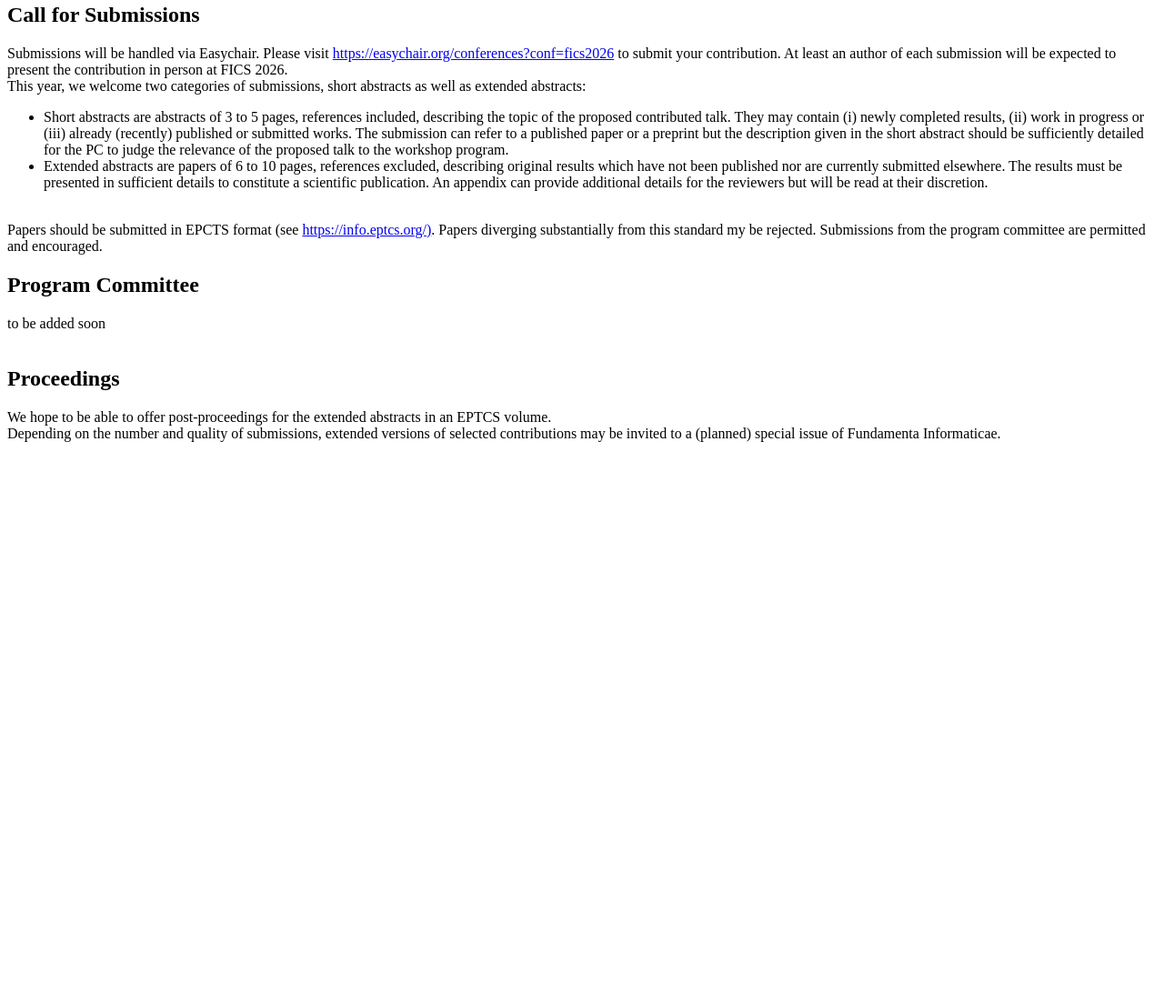
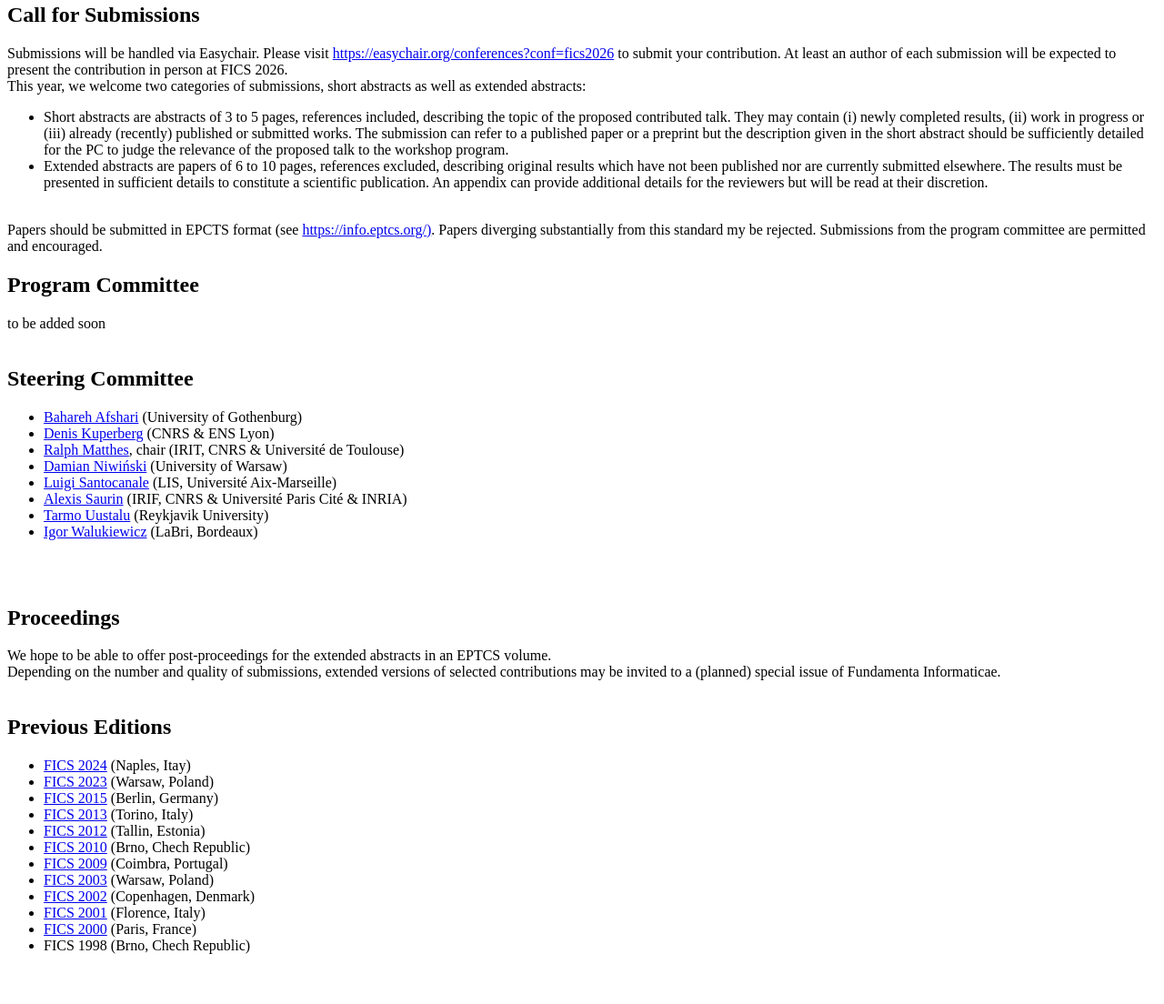
Before and after one commit to FICS2026/fics2026.github.io, a plain HTML site: page index.html in a window 1280 px wide. Shown: the part 1074-2178 px from the top of the page at 91% size. Before the commit the page ends 1586 px from the top, so only its background shows below. Drawn offline with Linux system fonts and the light colour scheme.

Commit message:
Update index.html
Added SC, Previous editons

```diff
--- a/index.html
+++ b/index.html
@@ -12,7 +12,7 @@
 <br>
 
 <div>
-<a href="#news">News</a> / <a href="#desc">Description</a> / <a href="#dates">Important Dates</a> / <a href="#cfp">Call for Submissions</a> / <a href="#pc">Program Committee</a> / <a href="#proceedings">Proceedings</a>
+<a href="#news">News</a> / <a href="#desc">Description</a> / <a href="#dates">Important Dates</a> / <a href="#cfp">Call for Submissions</a> / <a href="#committees">Committees</a> / <a href="#proceedings">Proceedings</a> / <a href="#history">Previous Editions</a>
 <br>
 <br>
 </div>
@@ -88,9 +88,22 @@ Papers should be submitted in EPCTS format (see <a href="https://info.eptcs.org/
 Submissions from the program committee are permitted and encouraged.
 </div>
 
-<div id="pc">
+<div id="committees">
 <h2>Program Committee</h2>
 to be added soon
+<br>
+<br>
+<h2>Steering Committee</h2>
+<ul>
+<li><a href="https://www.gu.se/en/about/find-staff/baharehafshari" target=_blank>Bahareh Afshari</a> (University of Gothenburg)</li>
+<li><a href="https://perso.ens-lyon.fr/denis.kuperberg/" target=_blank>Denis Kuperberg</a> (CNRS &amp; ENS Lyon)</li>
+<li><a href="https://www.irit.fr/~/Ralph.Matthes/" target=_blank>Ralph Matthes</a>, chair (IRIT, CNRS &amp; Universit&eacute; de Toulouse)</li>
+<li><a href="https://www.mimuw.edu.pl/~niwinski/" target=_blank>Damian Niwi&#324;ski</a> (University of Warsaw)</li>
+<li><a href="https://pageperso.lis-lab.fr/luigi.santocanale/" target=_blank>Luigi Santocanale</a> (LIS, Universit&eacute; Aix-Marseille)</li>
+<li><a href="https://www.irif.fr/users/saurin/index" target=_blank>Alexis Saurin</a> (IRIF, CNRS &amp; Universit&eacute; Paris Cit&eacute; &amp; INRIA)</li>
+<li><a href="https://cs.ioc.ee/~tarmo/" target=_blank>Tarmo Uustalu</a> (Reykjavik University)</li>
+<li><a href="https://www.labri.fr/perso/igw/" target=_blank>Igor Walukiewicz</a> (LaBri, Bordeaux)</li>
+</ul>
 <br>
 <br>
 </div>
@@ -104,5 +117,25 @@ Depending on the number and quality of submissions, extended versions of selecte
 <br>
 </div>
 
+<div id="history">
+<h2>Previous Editions</h2>
+<ul>
+<li><a href="https://www.irif.fr/users/saurin/fics2024/index.html" target=_blank>FICS 2024</a> (Naples, Itay)</li>
+<li><a href="https://perso.ens-lyon.fr/denis.kuperberg/FICS2023.htm" target=_blank>FICS 2023</a> (Warsaw, Poland)</li>
+<li><a href="https://www.irit.fr/FICS2015/" target=_blank>FICS 2015</a> (Berlin, Germany)</li>
+<li><a href="https://cgi.cse.unsw.edu.au/~eptcs/content.cgi?FICS13" target=_blank>FICS 2013</a> (Torino, Italy)</li>
+<li><a href="https://arxiv.org/html/1202.3174" target=_blank>FICS 2012</a> (Tallin, Estonia)</li>
+<li><a href="https://pageperso.lis-lab.fr/~luigi.santocanale/teaching/0910teaching/TS/tp2_code/pageweb_fics.html.test" target=_blank>FICS 2010</a> (Brno, Chech Republic)</li>
+<li><a href="https://cs.ioc.ee/fics09/" target=_blank>FICS 2009</a> (Coimbra, Portugal)</li>
+<li><a href="https://cs.ioc.ee/fics-archive/fics03/fics.html" target=_blank>FICS 2003</a> (Warsaw, Poland)</li>
+<li><a href="https://www.brics.dk/NS/02/2/" target=_blank>FICS 2002</a> (Copenhagen, Denmark)</li>
+<li><a href="http://wwwusers.di.uniroma1.it/~labella/FICS.html" target=_blank>FICS 2001</a> (Florence, Italy)</li>
+<li><a href="https://www.liafa.jussieu.fr/~ig/FICS.html" target=_blank>FICS 2000</a> (Paris, France)</li>
+<li>FICS 1998 (Brno, Chech Republic)</li>
+</ul>
+<br>
+<br>
+</div>
+
 
 </body></html>
```
